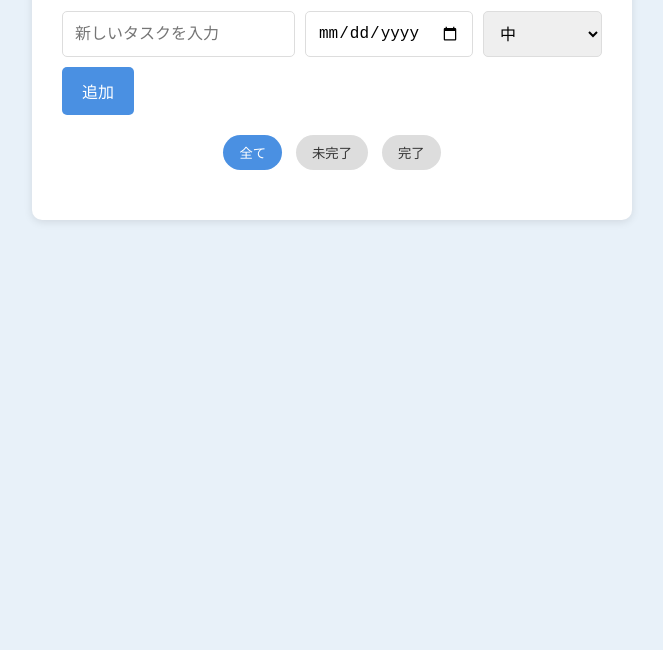
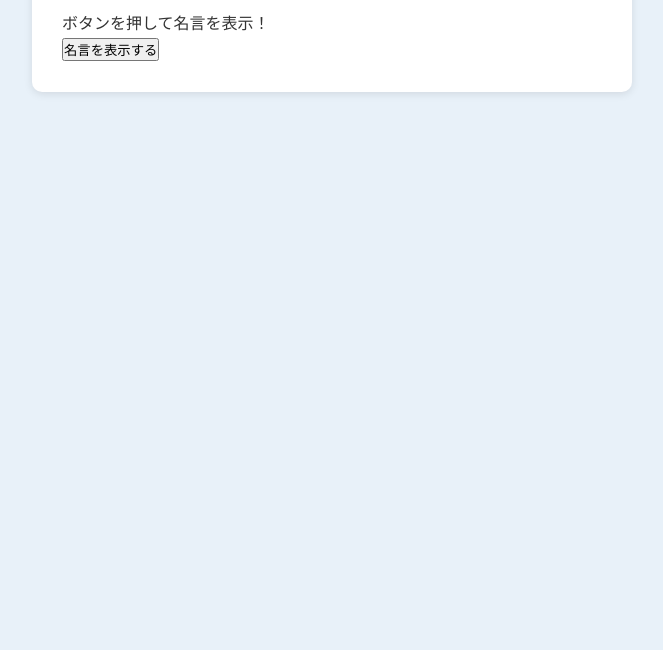
Before and after one commit to sukerusk/TodoList, a plain HTML site: page index.html in a window 1280 px wide. Shown: the part 150-800 px from the top of the page, without its empty margins (308-971 px from the left). Drawn offline with Linux system fonts and the light colour scheme.

Commit message:
index.html を更新

```diff
--- a/index.html
+++ b/index.html
@@ -2,34 +2,17 @@
 <html lang="ja">
 <head>
   <meta charset="UTF-8">
-  <meta name="viewport" content="width=device-width, initial-scale=1">
-  <title>高度な To-do リスト</title>
+  <title>今日の名言ジェネレーター</title>
+  <link href="https://fonts.googleapis.com/css2?family=Noto+Sans+JP&display=swap" rel="stylesheet">
   <link rel="stylesheet" href="styles.css">
-  <link href="https://fonts.googleapis.com/css2?family=Roboto&display=swap" rel="stylesheet">
 </head>
 <body>
   <div class="container">
-    <h1>To-doリスト</h1>
-    <form id="todo-form">
-      <input type="text" id="todo-input" placeholder="新しいタスクを入力" required>
-      <input type="date" id="todo-date">
-      <select id="todo-priority">
-        <option value="低">低</option>
-        <option value="中" selected>中</option>
-        <option value="高">高</option>
-      </select>
-      <button type="submit">追加</button>
-    </form>
-
-    <div class="filters">
-      <button data-filter="all" class="filter-btn active">全て</button>
-      <button data-filter="active" class="filter-btn">未完了</button>
-      <button data-filter="completed" class="filter-btn">完了</button>
+    <h1>今日の名言</h1>
+    <div class="quote-box">
+      <p id="quote">ボタンを押して名言を表示！</p>
     </div>
-
-    <ul id="todo-list">
-      <!-- タスクはここに追加されます -->
-    </ul>
+    <button id="generate-btn">名言を表示する</button>
   </div>
 
   <script src="script.js"></script>
```
